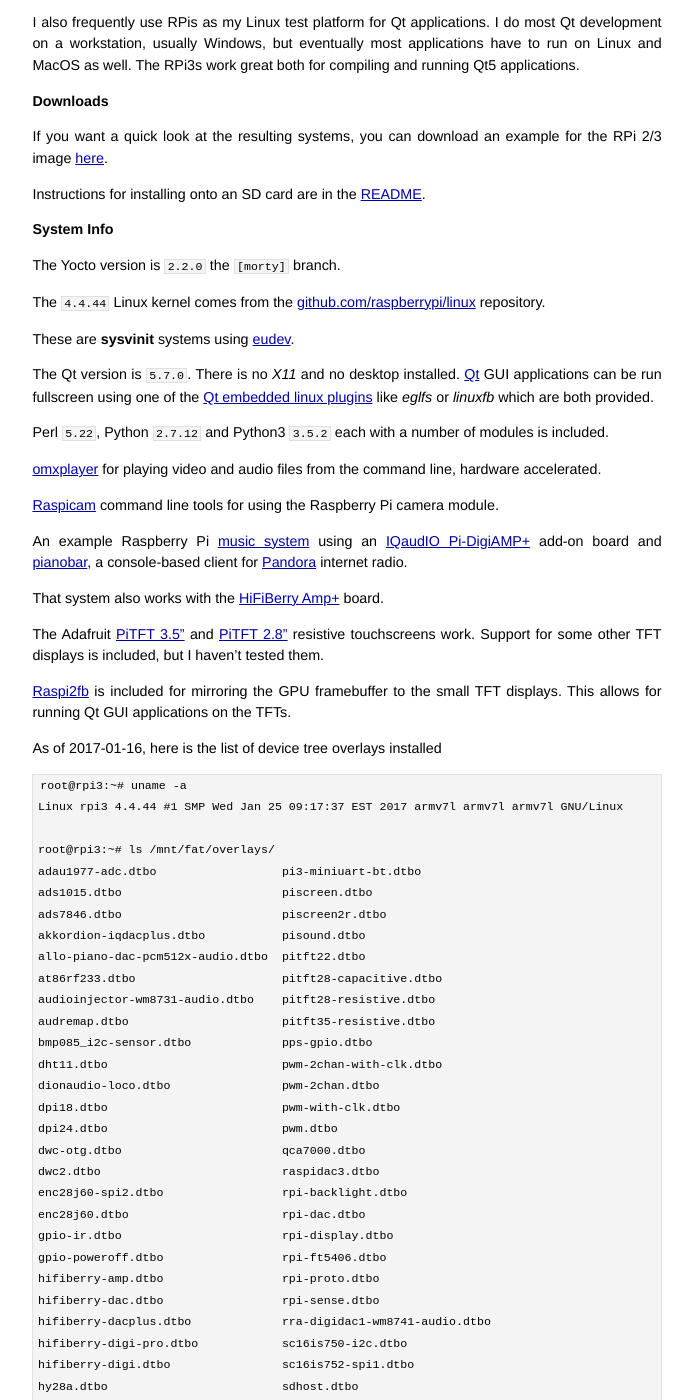
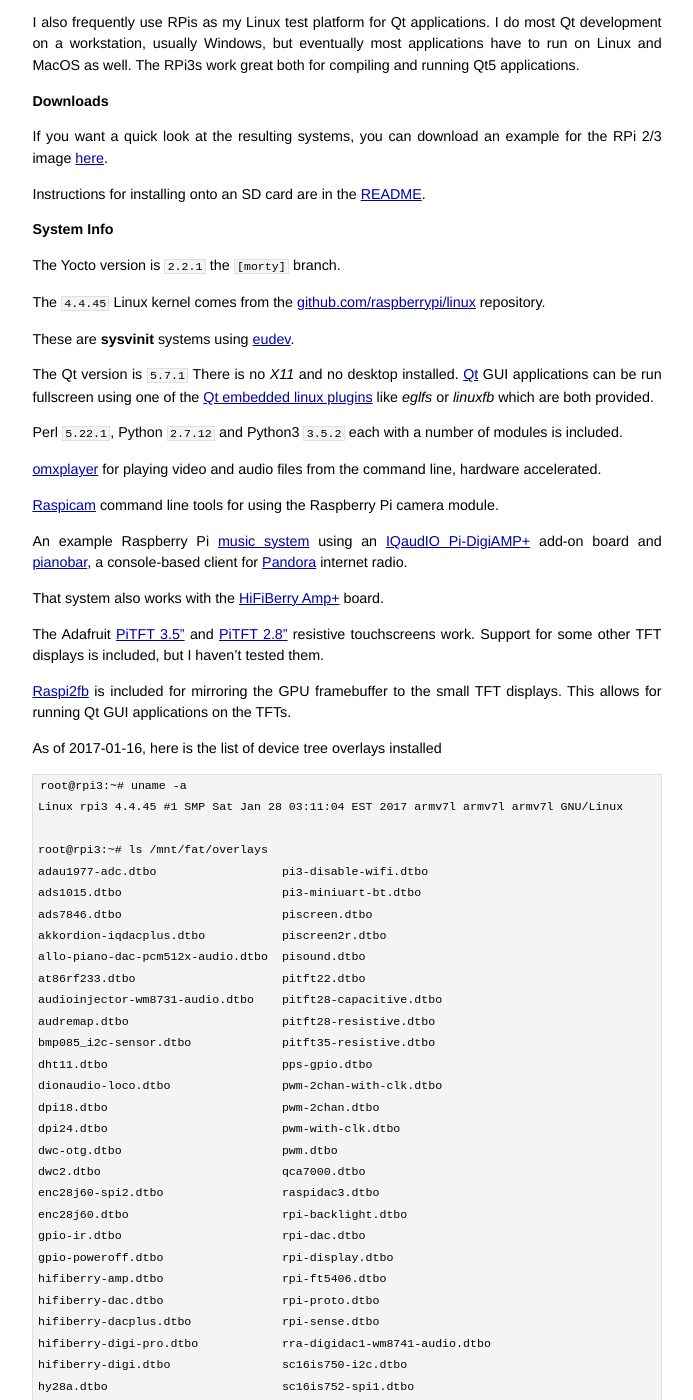
Before and after one commit to jumpnow/jumpnowtek-site, a Jekyll site: the page built from _posts/2015-12-04-Raspberry-Pi-Systems-with-Yocto.md, in a window 1280 px wide and 1400 px high, scrolled down 1418 px. Shown: the whole window, without its empty margins (293-986 px from the left). Built offline with Jekyll 4.4.1, drawn with Linux system fonts in a browser that asks for light colours; some of the changed text lies outside the part shown.

Commit message:
Upgrade versions in rpi yocto

```diff
--- a/_posts/2015-12-04-Raspberry-Pi-Systems-with-Yocto.md
+++ b/_posts/2015-12-04-Raspberry-Pi-Systems-with-Yocto.md
@@ -2,7 +2,7 @@
 layout: post
 title: Building Raspberry Pi Systems with Yocto
 description: "Building customized systems for the Raspberry Pi using tools from the Yocto Project"
-date: 2017-01-25 10:07:00
+date: 2017-01-28 06:50:00
 categories: rpi
 tags: [linux, rpi, yocto, rpi2, rpi3, rpi zero, rpi compute]
 ---
@@ -30,7 +30,7 @@
 
 I am using the Yocto [meta-raspberrypi][meta-raspberrypi] layer, but have updated recipes for the Linux kernel, [gpu firmware][firmware-repo] and some [userland][userland-repo] components.
 
-I have done some testing with the following boards using the `4.4.44` kernel
+I have done some testing with the following boards using the `4.4.45` kernel
 
 * [RPi3][rpi3-b]
 * [RPi2][rpi2-b] including the `Model B v1.2`
@@ -70,15 +70,15 @@
 
 ### System Info
 
-The Yocto version is `2.2.0` the `[morty]` branch.
+The Yocto version is `2.2.1` the `[morty]` branch.
 
-The `4.4.44` Linux kernel comes from the [github.com/raspberrypi/linux][rpi-kernel] repository.
+The `4.4.45` Linux kernel comes from the [github.com/raspberrypi/linux][rpi-kernel] repository.
 
 These are **sysvinit** systems using [eudev][eudev].
 
-The Qt version is `5.7.0`. There is no *X11* and no desktop installed. [Qt][qt] GUI applications can be run fullscreen using one of the [Qt embedded linux plugins][embedded-linux-qpa] like *eglfs* or *linuxfb* which are both provided.
+The Qt version is `5.7.1` There is no *X11* and no desktop installed. [Qt][qt] GUI applications can be run fullscreen using one of the [Qt embedded linux plugins][embedded-linux-qpa] like *eglfs* or *linuxfb* which are both provided.
 
-Perl `5.22`, Python `2.7.12` and Python3 `3.5.2` each with a number of modules is included.
+Perl `5.22.1`, Python `2.7.12` and Python3 `3.5.2` each with a number of modules is included.
 
 [omxplayer][omxplayer] for playing video and audio files from the command line, hardware accelerated.
 
@@ -95,59 +95,59 @@
 As of 2017-01-16, here is the list of device tree overlays installed
 
     root@rpi3:~# uname -a
-    Linux rpi3 4.4.44 #1 SMP Wed Jan 25 09:17:37 EST 2017 armv7l armv7l armv7l GNU/Linux
+    Linux rpi3 4.4.45 #1 SMP Sat Jan 28 03:11:04 EST 2017 armv7l armv7l armv7l GNU/Linux
 
-    root@rpi3:~# ls /mnt/fat/overlays/
-    adau1977-adc.dtbo                  pi3-miniuart-bt.dtbo
-    ads1015.dtbo                       piscreen.dtbo
-    ads7846.dtbo                       piscreen2r.dtbo
-    akkordion-iqdacplus.dtbo           pisound.dtbo
-    allo-piano-dac-pcm512x-audio.dtbo  pitft22.dtbo
-    at86rf233.dtbo                     pitft28-capacitive.dtbo
-    audioinjector-wm8731-audio.dtbo    pitft28-resistive.dtbo
-    audremap.dtbo                      pitft35-resistive.dtbo
-    bmp085_i2c-sensor.dtbo             pps-gpio.dtbo
-    dht11.dtbo                         pwm-2chan-with-clk.dtbo
-    dionaudio-loco.dtbo                pwm-2chan.dtbo
-    dpi18.dtbo                         pwm-with-clk.dtbo
-    dpi24.dtbo                         pwm.dtbo
-    dwc-otg.dtbo                       qca7000.dtbo
-    dwc2.dtbo                          raspidac3.dtbo
-    enc28j60-spi2.dtbo                 rpi-backlight.dtbo
-    enc28j60.dtbo                      rpi-dac.dtbo
-    gpio-ir.dtbo                       rpi-display.dtbo
-    gpio-poweroff.dtbo                 rpi-ft5406.dtbo
-    hifiberry-amp.dtbo                 rpi-proto.dtbo
-    hifiberry-dac.dtbo                 rpi-sense.dtbo
-    hifiberry-dacplus.dtbo             rra-digidac1-wm8741-audio.dtbo
-    hifiberry-digi-pro.dtbo            sc16is750-i2c.dtbo
-    hifiberry-digi.dtbo                sc16is752-spi1.dtbo
-    hy28a.dtbo                         sdhost.dtbo
-    hy28b.dtbo                         sdio-1bit.dtbo
-    i2c-gpio.dtbo                      sdio.dtbo
-    i2c-mux.dtbo                       sdtweak.dtbo
-    i2c-pwm-pca9685a.dtbo              smi-dev.dtbo
-    i2c-rtc.dtbo                       smi-nand.dtbo
-    i2c-sensor.dtbo                    smi.dtbo
-    i2c0-bcm2708.dtbo                  spi-gpio35-39.dtbo
-    i2c1-bcm2708.dtbo                  spi-rtc.dtbo
-    i2s-gpio28-31.dtbo                 spi0-cs.dtbo
-    i2s-mmap.dtbo                      spi0-hw-cs.dtbo
-    iqaudio-dac.dtbo                   spi1-1cs.dtbo
-    iqaudio-dacplus.dtbo               spi1-2cs.dtbo
-    iqaudio-digi-wm8804-audio.dtbo     spi1-3cs.dtbo
-    justboom-dac.dtbo                  spi2-1cs.dtbo
-    justboom-digi.dtbo                 spi2-2cs.dtbo
-    lirc-rpi.dtbo                      spi2-3cs.dtbo
-    mcp23017.dtbo                      tinylcd35.dtbo
-    mcp23s17.dtbo                      uart1.dtbo
-    mcp2515-can0.dtbo                  vc4-fkms-v3d.dtbo
-    mcp2515-can1.dtbo                  vc4-kms-v3d.dtbo
+    root@rpi3:~# ls /mnt/fat/overlays
+    adau1977-adc.dtbo                  pi3-disable-wifi.dtbo
+    ads1015.dtbo                       pi3-miniuart-bt.dtbo
+    ads7846.dtbo                       piscreen.dtbo
+    akkordion-iqdacplus.dtbo           piscreen2r.dtbo
+    allo-piano-dac-pcm512x-audio.dtbo  pisound.dtbo
+    at86rf233.dtbo                     pitft22.dtbo
+    audioinjector-wm8731-audio.dtbo    pitft28-capacitive.dtbo
+    audremap.dtbo                      pitft28-resistive.dtbo
+    bmp085_i2c-sensor.dtbo             pitft35-resistive.dtbo
+    dht11.dtbo                         pps-gpio.dtbo
+    dionaudio-loco.dtbo                pwm-2chan-with-clk.dtbo
+    dpi18.dtbo                         pwm-2chan.dtbo
+    dpi24.dtbo                         pwm-with-clk.dtbo
+    dwc-otg.dtbo                       pwm.dtbo
+    dwc2.dtbo                          qca7000.dtbo
+    enc28j60-spi2.dtbo                 raspidac3.dtbo
+    enc28j60.dtbo                      rpi-backlight.dtbo
+    gpio-ir.dtbo                       rpi-dac.dtbo
+    gpio-poweroff.dtbo                 rpi-display.dtbo
+    hifiberry-amp.dtbo                 rpi-ft5406.dtbo
+    hifiberry-dac.dtbo                 rpi-proto.dtbo
+    hifiberry-dacplus.dtbo             rpi-sense.dtbo
+    hifiberry-digi-pro.dtbo            rra-digidac1-wm8741-audio.dtbo
+    hifiberry-digi.dtbo                sc16is750-i2c.dtbo
+    hy28a.dtbo                         sc16is752-spi1.dtbo
+    hy28b.dtbo                         sdhost.dtbo
+    i2c-gpio.dtbo                      sdio-1bit.dtbo
+    i2c-mux.dtbo                       sdio.dtbo
+    i2c-pwm-pca9685a.dtbo              sdtweak.dtbo
+    i2c-rtc.dtbo                       smi-dev.dtbo
+    i2c-sensor.dtbo                    smi-nand.dtbo
+    i2c0-bcm2708.dtbo                  smi.dtbo
+    i2c1-bcm2708.dtbo                  spi-gpio35-39.dtbo
+    i2s-gpio28-31.dtbo                 spi-rtc.dtbo
+    i2s-mmap.dtbo                      spi0-cs.dtbo
+    iqaudio-dac.dtbo                   spi0-hw-cs.dtbo
+    iqaudio-dacplus.dtbo               spi1-1cs.dtbo
+    iqaudio-digi-wm8804-audio.dtbo     spi1-2cs.dtbo
+    justboom-dac.dtbo                  spi1-3cs.dtbo
+    justboom-digi.dtbo                 spi2-1cs.dtbo
+    lirc-rpi.dtbo                      spi2-2cs.dtbo
+    mcp23017.dtbo                      spi2-3cs.dtbo
+    mcp23s17.dtbo                      tinylcd35.dtbo
+    mcp2515-can0.dtbo                  uart1.dtbo
+    mcp2515-can1.dtbo                  vc4-fkms-v3d.dtbo
+    mcp3008.dtbo                       vc4-kms-v3d.dtbo
     mmc.dtbo                           vga666.dtbo
     mz61581.dtbo                       w1-gpio-pullup.dtbo
     pi3-act-led.dtbo                   w1-gpio.dtbo
     pi3-disable-bt.dtbo                wittypi.dtbo
-    pi3-disable-wifi.dtbo
 
 I've tested a few
 
```
Also changed, not shown: other parts of _posts/2015-12-04-Raspberry-Pi-Systems-with-Yocto.md (+3 -0 lines).
